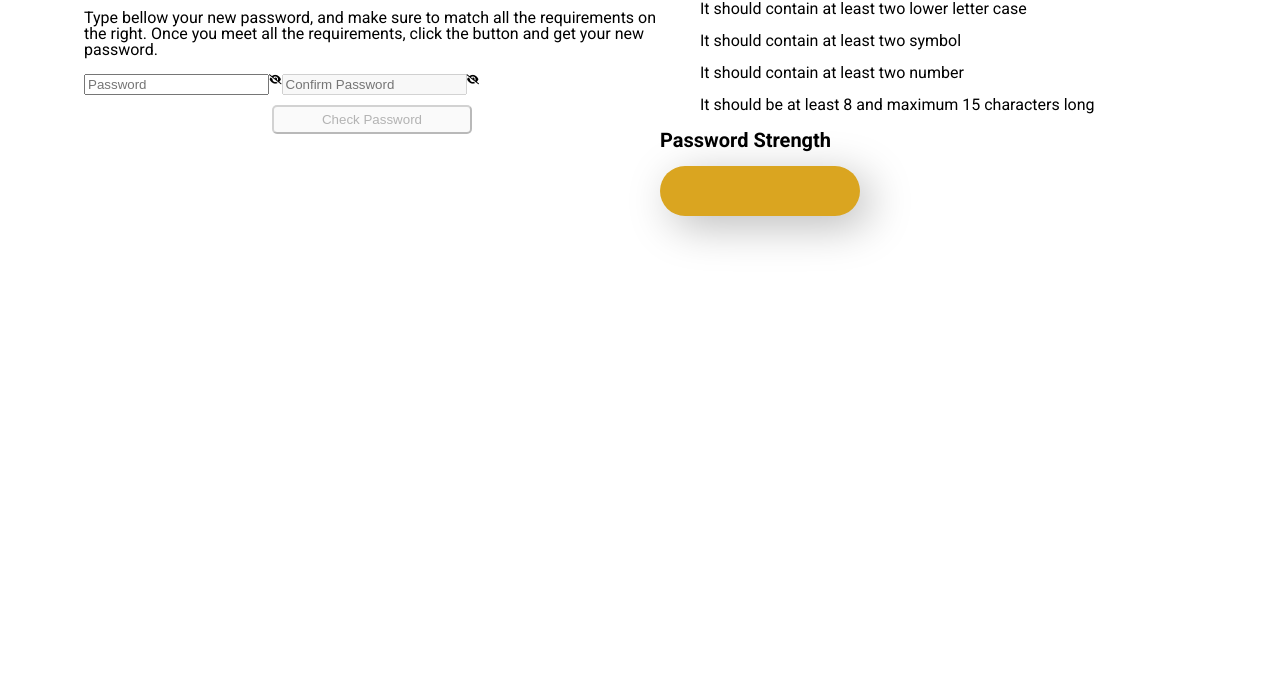
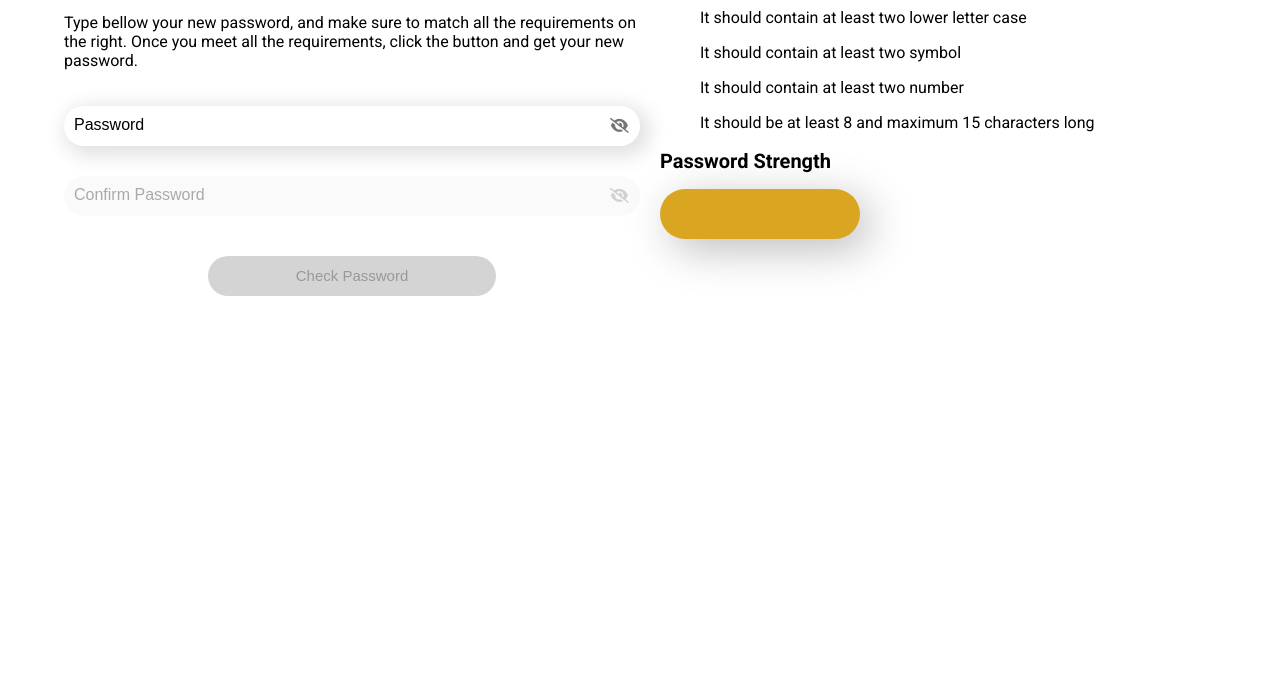
Before and after one commit to diegomouradev/password-grader, a website: page index.html in a window 1280 px wide. Shown: the part 112-800 px from the top of the page. Drawn offline with Linux system fonts and the light colour scheme.

Commit message:
css updates to the input fields

```diff
--- a/index.html
+++ b/index.html
@@ -31,7 +31,7 @@
                 </label>
 
                 <!-- Confirm Password -->
-                <input id="confirm-password" class="confirm-password" type="password" placeholder="Confirm Password" minlength="8" maxlength="15" disabled>
+                <input id="confirm-password" class="password-field--disable" type="password" placeholder="Confirm Password" minlength="8" maxlength="15" disabled>
 
                 <!-- Button Show Confirm Password -->
                 <label for="confirm-password-toggle" class="password-toggle--disable">
--- a/sass/_base.scss
+++ b/sass/_base.scss
@@ -11,29 +11,6 @@ html {
 	font-size: 62.5%; // width 1200 - 1800 ? 1 rem = 10px | 10/16 = 62.5%
 	vertical-align: baseline;
 }
-/* HTML5 display-role reset for older browsers */
-article, aside, details, figcaption, figure,
-footer, header, hgroup, menu, nav, section {
-	display: block;
-}
-body {
-	line-height: 1;
-}
-ol, ul {
-	list-style: none;
-}
-blockquote, q {
-	quotes: none;
-}
-blockquote:before, blockquote:after,
-q:before, q:after {
-	content: '';
-	content: none;
-}
-table {
-	border-collapse: collapse;
-	border-spacing: 0;
-}
 
 .main__wrapper {
     display: grid;
--- a/sass/components/_form.scss
+++ b/sass/components/_form.scss
@@ -1,39 +1,87 @@
 .form__wrapper {
-    width: 100%;
-    height: 100%;
-    padding: 2rem;
+    display: grid;
 }
 
 .form {
-    display: flex;
-    flex-wrap: wrap;
-
+    display: grid;
+    grid-template-columns: 1fr min-content;
 }
 
-.password {
-    width: 30rem;
+.password-field {
+
+    &--enable {
+        width: 100%;
         height: 4rem;
         border-radius: 5rem;
         padding: 1rem;
         border: none;
-    background-color: beige;
+        background-color:#FFFFFF;
+        margin: 2rem 0;
+        box-shadow: 5px 5px 20px 5px rgba(0,0,0,0.12);
+
+        &::placeholder {
+            font-family: inherit;
+            font-size: 1.6rem;
+            color: black;
 
         }
 
-.label__password {
+        &:hover {
+
+        }
+    }
+
+    &--disable {
+        width: 100%;
+        height: 4rem;
+        border-radius: 5rem;
+        padding: 1rem;
+        border: none;
+        background-color: 10px 10px 44px 0px rgba(0,0,0,0.17);
+        margin: 1rem 0;
+        box-shadow: #FFFFFF;
+
+        &::placeholder {
+            font-family: inherit;
+            font-size: 1.6rem;
+            color: rgba(0, 0, 0, 0.322);
+
+        }
+    }
+}
+
+.password-toggle {
+
+    &--enable {
         display: flex;
         align-items: center;
-    font-size: 1.8rem;
-    margin-left: 0.5rem;
+        font-size: 1.5rem;
+        margin-left: -3rem;
+        color: rgba(0, 0, 0, 0.541);
     }
+
+    &--disable {
+        display: flex;
+        align-items: center;
+        font-size: 1.5rem;
+        margin-left: -3rem;
+        color: rgba(0, 0, 0, 0.17);
+    }
+}
+
 
 .label__confirm-password {
     display: none;
 }
 
 .btn {
-    width: 200px;
-    border-radius: 5px;
-    padding: 5px;
-    margin: 10px auto;
+    width: 50%;
+    height: 4rem;
+    border-radius: 5rem;
+    padding: 1rem;
+    margin: 3rem auto;
+    border: none;
+    font-size: 1.5rem;
+    background-color: rgba(0, 0, 0, 0.17);
+
 }
```
Also changed, not shown: css/style.css. Lines whose indentation alone changed are shown as unchanged.
